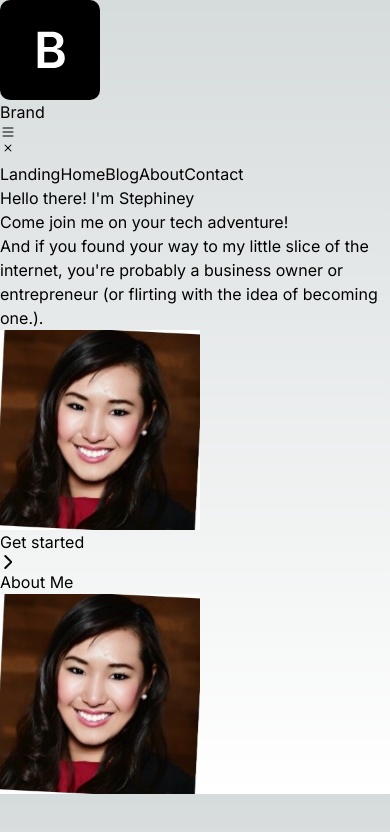
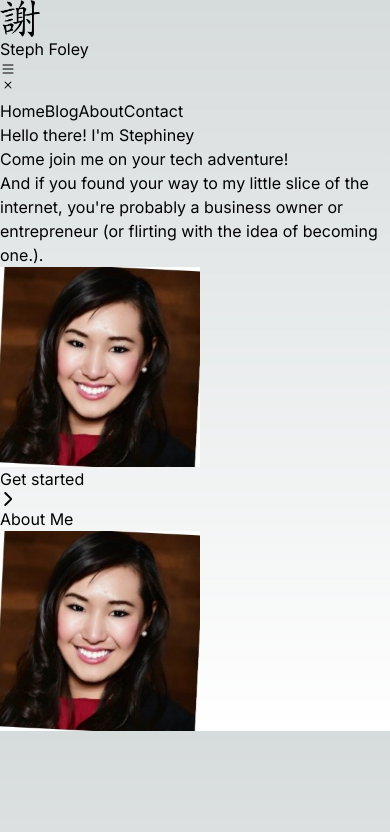
Before and after one commit to hfoley2013/stephfoley, a Next.js app: page / in a window 390 px wide. Shown: the top 832 px of the page. Built offline with nearby package versions, Linux system fonts and the light colour scheme.

Commit message:
Adds logo to NavBar. Optimizes landing page for mobile first responsiveness.

```diff
--- a/components/NavBar.tsx
+++ b/components/NavBar.tsx
@@ -1,4 +1,6 @@
 import React from 'react'
+import Image from 'next/image'
+import Link from 'next/link'
 
 type Props = {}
 
@@ -7,13 +9,12 @@ function NavBar({ }: Props) {
     <header className="z-50 flex flex-wrap w-full py-4 text-sm bg-white sm:justify-start sm:flex-nowrap dark:bg-gray-800">
       <nav className="max-w-[85rem] w-full mx-auto px-4 sm:flex sm:items-center sm:justify-between" aria-label="Global">
         <div className="flex items-center justify-between">
-          <a className="inline-flex items-center text-xl font-semibold gap-x-2 dark:text-white" href="#">
-            <svg className="w-10 h-auto" width="100" height="100" viewBox="0 0 100 100" fill="none" xmlns="http://www.w3.org/2000/svg">
-              <rect width="100" height="100" rx="10" fill="black" />
-              <path d="M37.656 68V31.6364H51.5764C54.2043 31.6364 56.3882 32.0507 58.1283 32.8793C59.8802 33.696 61.1882 34.8146 62.0523 36.2351C62.9282 37.6555 63.3662 39.2654 63.3662 41.0646C63.3662 42.5443 63.0821 43.8108 62.5139 44.8643C61.9458 45.906 61.1823 46.7524 60.2235 47.4034C59.2646 48.0544 58.1934 48.522 57.0097 48.8061V49.1612C58.2999 49.2322 59.5369 49.6288 60.7206 50.3509C61.9162 51.0611 62.8927 52.0672 63.6503 53.3693C64.4079 54.6714 64.7867 56.2457 64.7867 58.0923C64.7867 59.9744 64.3309 61.6671 63.4195 63.1705C62.508 64.6619 61.1349 65.8397 59.3002 66.7038C57.4654 67.5679 55.1572 68 52.3754 68H37.656ZM44.2433 62.4957H51.3279C53.719 62.4957 55.4413 62.04 56.4948 61.1286C57.5601 60.2053 58.0928 59.0215 58.0928 57.5774C58.0928 56.5002 57.8264 55.5296 57.2938 54.6655C56.7611 53.7895 56.0035 53.103 55.021 52.6058C54.0386 52.0968 52.8667 51.8423 51.5054 51.8423H44.2433V62.4957ZM44.2433 47.1016H50.7597C51.896 47.1016 52.92 46.8944 53.8314 46.4801C54.7429 46.054 55.459 45.4562 55.9798 44.6868C56.5125 43.9055 56.7789 42.9822 56.7789 41.9169C56.7789 40.5083 56.2817 39.3482 55.2874 38.4368C54.3049 37.5253 52.843 37.0696 50.9017 37.0696H44.2433V47.1016Z" fill="white" />
-            </svg>
-            Brand
-          </a>
+          <Link className="inline-flex items-center text-xl font-semibold gap-x-2 dark:text-white" href="/">
+            <div className="relative w-10 h-auto">
+              <Image src="/xie_char.png" alt="Chinese calligraphy of Xie, Thank You." width={40} height={40}/>
+            </div>
+            Steph Foley
+          </Link>
           <div className="sm:hidden">
             <button type="button" className="inline-flex items-center justify-center gap-2 p-2 text-sm font-medium text-gray-700 align-middle transition-all bg-white border rounded-md shadow-sm hs-collapse-toggle hover:bg-gray-50 focus:outline-none focus:ring-2 focus:ring-offset-2 focus:ring-offset-white focus:ring-blue-600 dark:bg-slate-900 dark:hover:bg-slate-800 dark:border-gray-700 dark:text-gray-400 dark:hover:text-white dark:focus:ring-offset-gray-800" data-hs-collapse="#navbar-image-and-text-1" aria-controls="navbar-image-and-text-1" aria-label="Toggle navigation">
               <svg className="w-4 h-4 hs-collapse-open:hidden" width="16" height="16" fill="currentColor" viewBox="0 0 16 16">
@@ -27,11 +28,10 @@ function NavBar({ }: Props) {
         </div>
         <div id="navbar-image-and-text-1" className="hidden overflow-hidden transition-all duration-300 hs-collapse basis-full grow sm:block">
           <div className="flex flex-col gap-5 mt-5 sm:flex-row sm:items-center sm:justify-end sm:mt-0 sm:pl-5">
-            <a className="font-medium text-blue-500" href="#" aria-current="page">Landing</a>
-            <a className="font-medium text-gray-600 hover:text-gray-400 dark:text-gray-400 dark:hover:text-gray-500" href="#">Home</a>
-            <a className="font-medium text-gray-600 hover:text-gray-400 dark:text-gray-400 dark:hover:text-gray-500" href="#">Blog</a>
-            <a className="font-medium text-gray-600 hover:text-gray-400 dark:text-gray-400 dark:hover:text-gray-500" href="#">About</a>
-            <a className="font-medium text-gray-600 hover:text-gray-400 dark:text-gray-400 dark:hover:text-gray-500" href="#">Contact</a>
+            <Link className="font-medium text-blue-500" href="/" aria-current="page">Home</Link>
+            <Link className="font-medium text-gray-600 hover:text-gray-400 dark:text-gray-400 dark:hover:text-gray-500" href="#">Blog</Link>
+            <Link className="font-medium text-gray-600 hover:text-gray-400 dark:text-gray-400 dark:hover:text-gray-500" href="#">About</Link>
+            <Link className="font-medium text-gray-600 hover:text-gray-400 dark:text-gray-400 dark:hover:text-gray-500" href="#">Contact</Link>
           </div>
         </div>
       </nav>
```
Also changed, not shown: public/xie_char.png (added).
